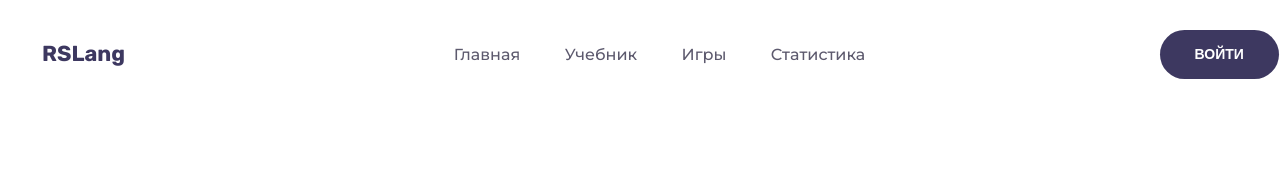
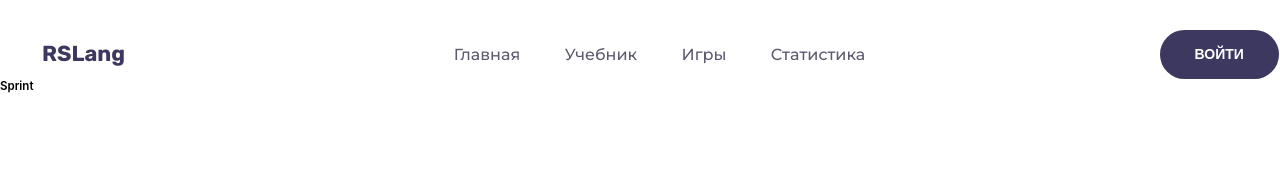
Before and after one commit to DzmitryRev/rslang, a React (Create React App) app: page /sprint in a window 1280 px wide. Shown: the top 169 px of the page. Built offline with nearby package versions, Linux system fonts and the light colour scheme.

Commit message:
feat: define Sprint route

```diff
--- a/src/App.tsx
+++ b/src/App.tsx
@@ -8,6 +8,7 @@ import Registration from './pages/registration/Registration';
 
 import MainPage from './components/mainPage/MainPage';
 import Textbook from './pages/textbook/Textbook';
+import Sprint from './pages/sprint/Sprint';
 
 function App() {
 
@@ -21,6 +22,7 @@ function App() {
         <Route path="/textbook" element={<Textbook />} />
         <Route path="/login" element={<Login />} />
         <Route path="/registration" element={<Registration />} />
+        <Route path="/sprint" element={<Sprint />} />
       </Routes>
     </div>
   );
--- a/src/components/mainPage/MainPage.tsx
+++ b/src/components/mainPage/MainPage.tsx
@@ -18,7 +18,7 @@ import styles from './MainPage.module.css';
 
 export default function MainPage(){
   return(<>
-    <Header list="menu__listMainPage" authorized="authorized" ></Header>
+    {/* <Header list="menu__listMainPage" authorized="authorized" ></Header> */}
 
     <main className={`${styles.main} ${styles.container}`}>
 
--- /dev/null
+++ b/src/pages/sprint/Sprint.tsx
@@ -0,0 +1,3 @@
+export default function Sprint() {
+  return <div>Sprint</div>;
+}
```
Also changed, not shown: src/pages/sprint/Sprint.module.css (added).
